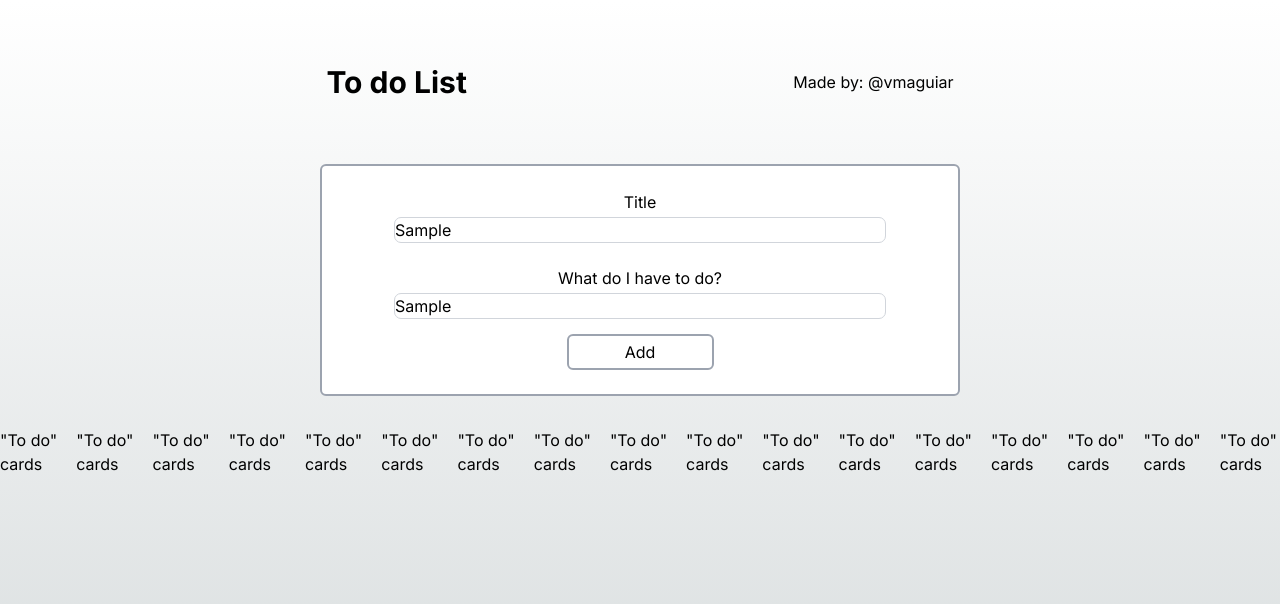
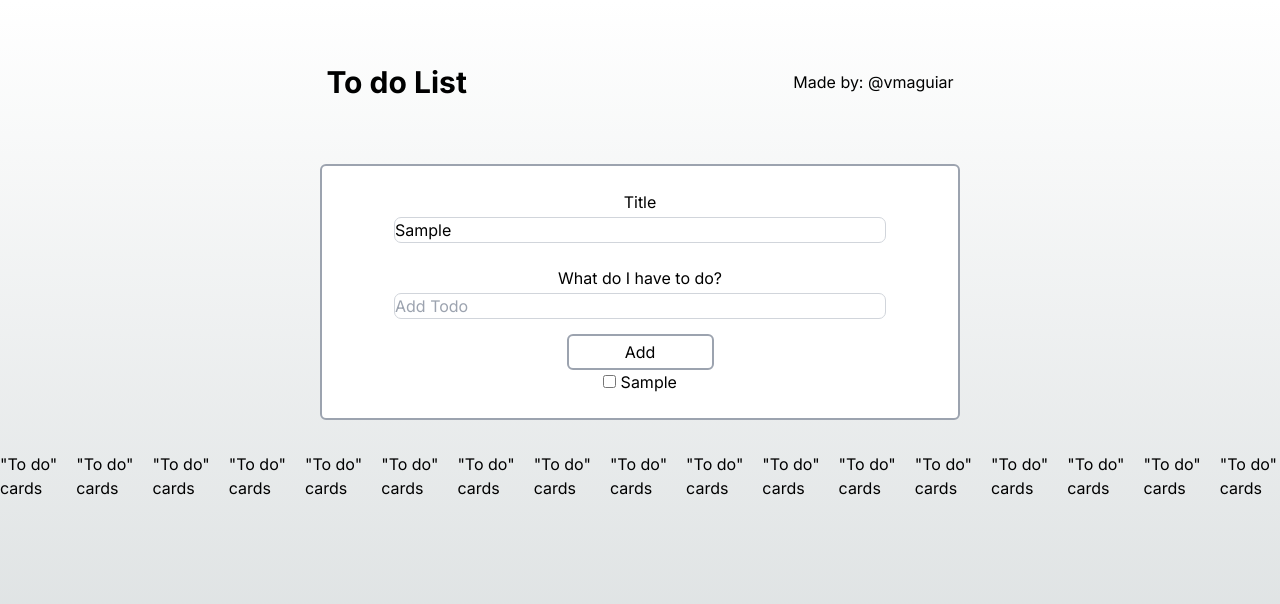
Before and after one commit to vmaguiar/qavi-todo-list-app, a Next.js app: page / in a window 1280 px wide. Both pictures are taken after typing "Sample", "Sample" into the empty fields and a click on the button "Add". Shown: the top 604 px of the page. Built offline with nearby package versions, Linux system fonts and the light colour scheme.

Commit message:
feat: add logic to create and read todos

```diff
--- a/src/app/page.tsx
+++ b/src/app/page.tsx
@@ -34,20 +34,17 @@ export default function Home() {
 
     else if(name === 'singletodoText') {
       console.log('entrou no todo list')
-      setTodoCard((oldTodoCard) => {
-        const newTodoCard = {...oldTodoCard, todoList: [value]}
-        return newTodoCard
-      })
+      setTempTodoText(value)
     }
   };
 
-  // const handleOnClick = () => {
-  //   if(tempTodoText) {
-  //     setTodoCard((oldTodoCard) => {
-  //       retrun {...oldTodoCard, }
-  //     })
-  //   }
-  // }
+  const handleOnClick = () => {
+    setTodoCard((oldTodoCard) => {
+      oldTodoCard.todoList.push(tempTodoText)
+      return {...oldTodoCard}
+    })
+    setTempTodoText('')
+  }
 
 
   return (
@@ -71,17 +68,26 @@ export default function Home() {
           <input
             type="text"
             name="singletodoText"
+            value={tempTodoText}
             placeholder="Add Todo"
             className="w-10/12 rounded-md mt-1 outline outline-1 outline-gray-300"
             onChange={(event) => { handleOnChange(event)}}/>
 
           <button
             className="w-1/4 rounded-md border-solid border-2 border-gray-400 mt-4 p-1"
-            // onClick={() => {handleOnClick()}}
+            onClick={() => {handleOnClick()}}
           >
             Add
           </button>
 
+          {
+            todoCard.todoList.map((element, index) => (
+              <div key={index}>
+                <input type="checkbox" name={element} id={element} />
+                <label htmlFor={element}> {element} </label>
+              </div>
+            ))
+          }
         </div>
 
         {/* Container with all to do cards */}
```
